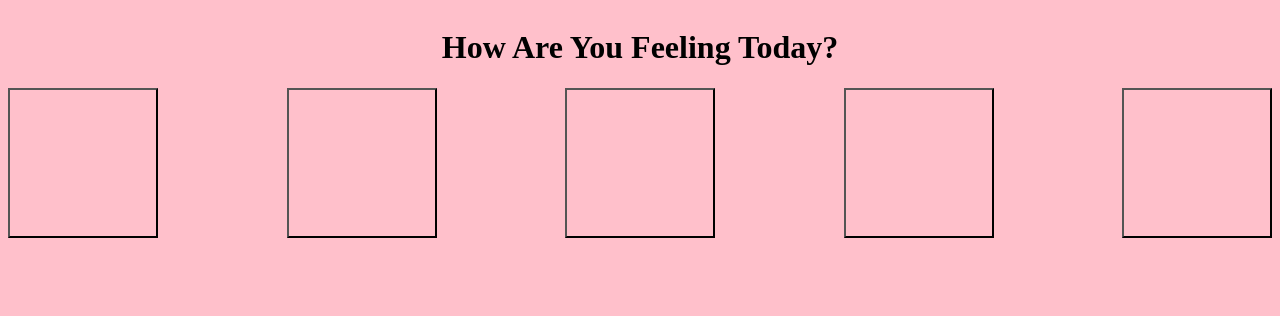
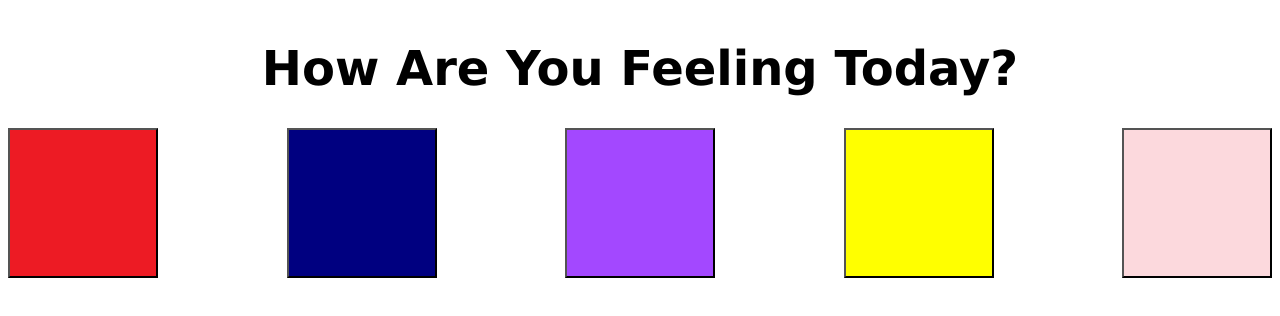
Before and after one commit to MaddoGar/MaddoGar.github.io, a plain HTML site: page MusicMood/musicmood.html in a window 1280 px wide. Drawn offline with Linux system fonts and the light colour scheme.

Commit message:
Update style.css

```diff
--- a/MusicMood/style.css
+++ b/MusicMood/style.css
@@ -1,5 +1,5 @@
 body {
-    background-color: pink;
+    background-color: white;
     }
 
     .gallery img {
@@ -8,6 +8,12 @@ body {
         width: 10%;
         height: 10rem;
         opacity: 0.6;
+      }
+
+      h1 {
+        color: black;
+        font-family: verdana;
+        font-size: 300%;
       }
 
       .gallery {
@@ -26,42 +32,36 @@ body {
         width: 150px;
         height: 150px;
         background-size: cover;
-        background-color: pink;
+        background-image: url('red.jpg');
         }
 
         #crying {
             width: 150px;
             height: 150px;
             background-size: cover;
-            background-color: pink;
+            background-image: url('blue.png');
             }
 
             #anxiety {
                 width: 150px;
                 height: 150px;
                 background-size: cover;
-                background-color: pink;
+                background-image: url('purple.jpg');
                 }
 
                 #cheesin {
                     width: 150px;
                     height: 150px;
                     background-size: cover;
-                    background-color: pink;
+                    background-image: url('yellow.pgn.png');
                     }
 
-            #party {
-                width: 150px;
-                height: 150px;
-                background-size: cover;
-                background-color: pink;
-                }
 
                 #heart {
                     width: 150px;
                     height: 150px;
                     background-size: cover;
-                    background-color: pink;
+                    background-image: url('pink.jpg');
                     }
 
                     #iframeholder {
```
